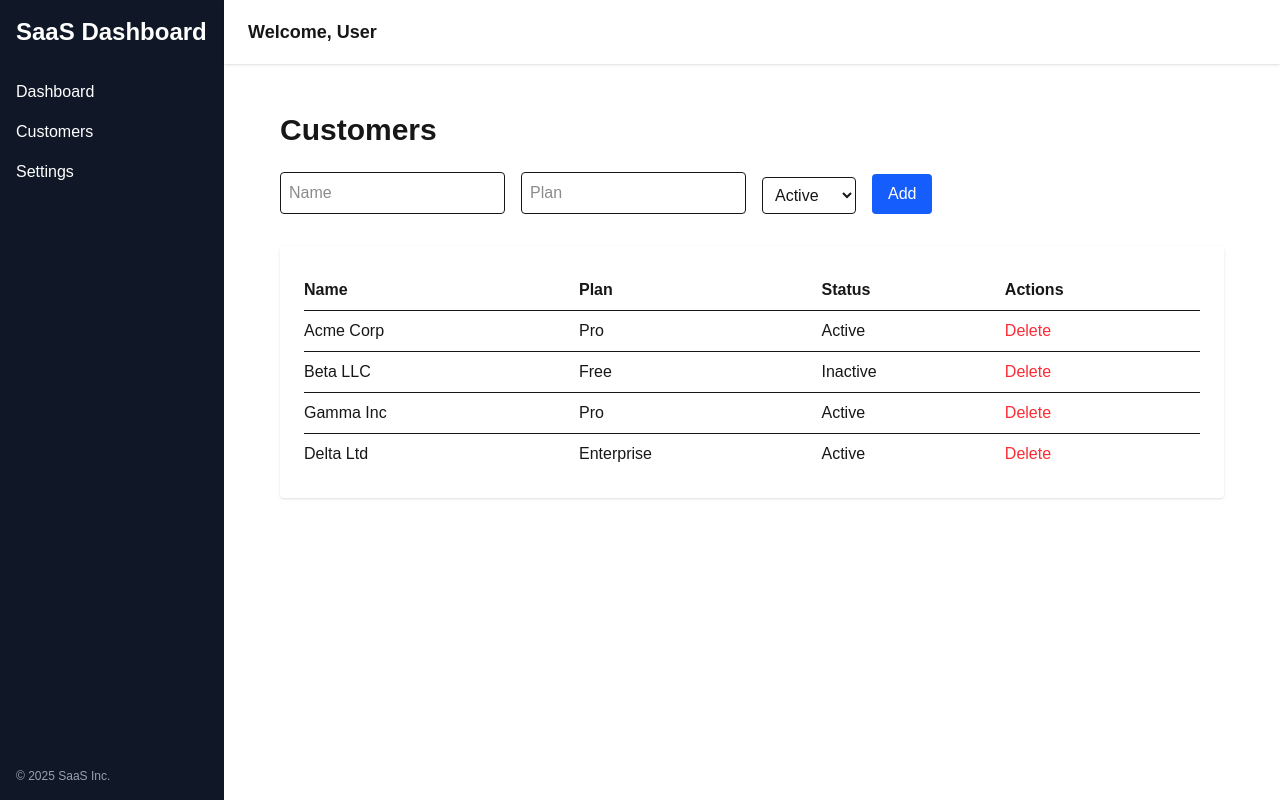
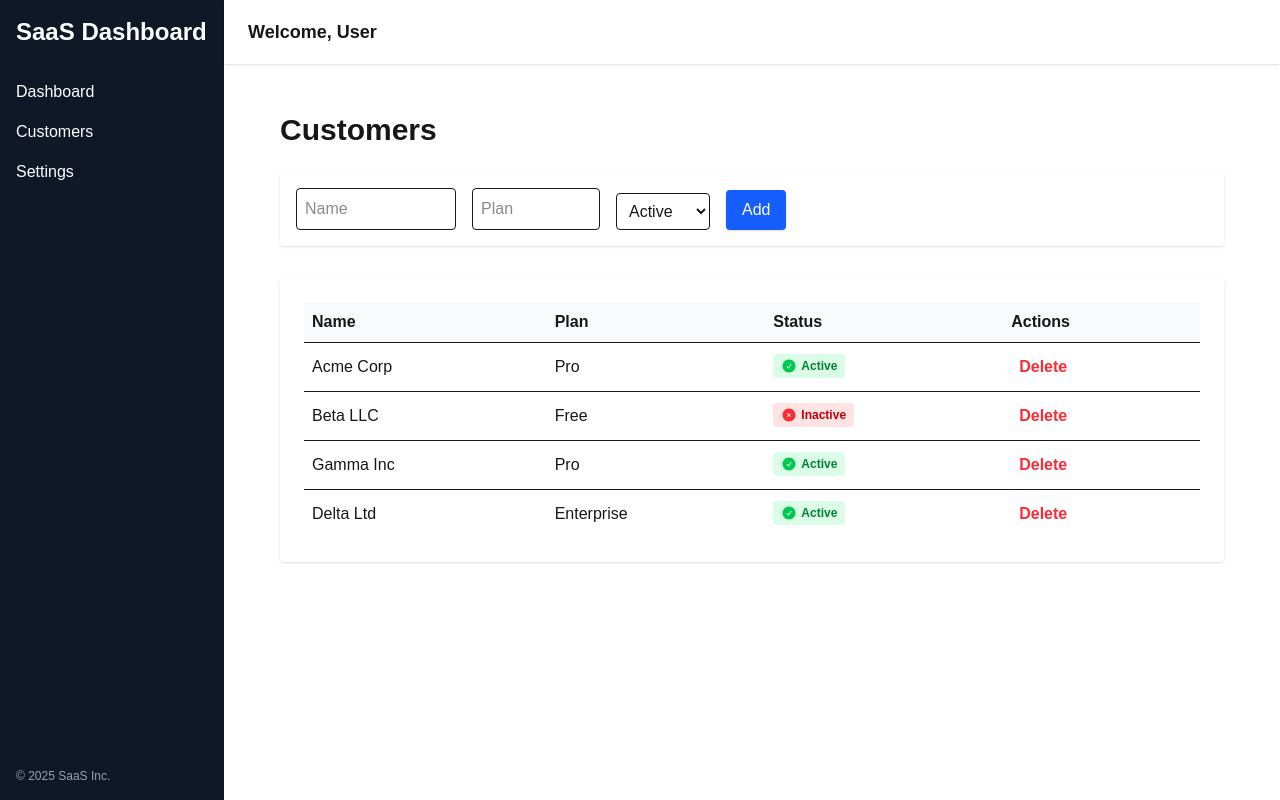
Before and after one commit to Muhammad124Ahmad/Saas-NextJS-Dashboard, a Next.js app: page /customers in a window 1280 px wide. Built offline with nearby package versions, Linux system fonts and the light colour scheme.

Commit message:
Polish Customers page UI: add status badges, improve table and form styling

```diff
--- a/src/app/customers/page.tsx
+++ b/src/app/customers/page.tsx
@@ -1,5 +1,6 @@
 import React, { useState } from 'react';
 import { mockTableData } from '../../data/mockDashboardData';
+import { StatusBadge } from '../../components/StatusBadge';
 
 export default function CustomersPage() {
   const [customers, setCustomers] = useState(mockTableData);
@@ -23,49 +24,49 @@ export default function CustomersPage() {
     <main className="p-8">
       <h1 className="text-3xl font-bold mb-6">Customers</h1>
       {/* Add Customer Form */}
-      <form className="mb-8 flex gap-4 items-end" onSubmit={handleAdd}>
+      <form className="mb-8 flex gap-4 items-end bg-white p-4 rounded shadow" onSubmit={handleAdd}>
         <input
-          className="border p-2 rounded"
+          className="border p-2 rounded w-40 focus:outline-blue-400"
           placeholder="Name"
           value={newCustomer.name}
           onChange={(e) => setNewCustomer({ ...newCustomer, name: e.target.value })}
         />
         <input
-          className="border p-2 rounded"
+          className="border p-2 rounded w-32 focus:outline-blue-400"
           placeholder="Plan"
           value={newCustomer.plan}
           onChange={(e) => setNewCustomer({ ...newCustomer, plan: e.target.value })}
         />
         <select
-          className="border p-2 rounded"
+          className="border p-2 rounded focus:outline-blue-400"
           value={newCustomer.status}
           onChange={(e) => setNewCustomer({ ...newCustomer, status: e.target.value })}
         >
           <option value="Active">Active</option>
           <option value="Inactive">Inactive</option>
         </select>
-        <button type="submit" className="bg-blue-600 text-white px-4 py-2 rounded">Add</button>
+        <button type="submit" className="bg-blue-600 hover:bg-blue-700 transition text-white px-4 py-2 rounded shadow">Add</button>
       </form>
       {/* Customers Table */}
       <div className="bg-white rounded shadow p-6">
         <table className="w-full text-left">
           <thead>
-            <tr>
-              <th className="py-2">Name</th>
-              <th className="py-2">Plan</th>
-              <th className="py-2">Status</th>
-              <th className="py-2">Actions</th>
+            <tr className="bg-gray-50">
+              <th className="py-2 px-2">Name</th>
+              <th className="py-2 px-2">Plan</th>
+              <th className="py-2 px-2">Status</th>
+              <th className="py-2 px-2">Actions</th>
             </tr>
           </thead>
           <tbody>
             {customers.map((row) => (
-              <tr key={row.id} className="border-t">
-                <td className="py-2">{row.name}</td>
-                <td className="py-2">{row.plan}</td>
-                <td className="py-2">{row.status}</td>
-                <td className="py-2">
+              <tr key={row.id} className="border-t hover:bg-gray-50 transition">
+                <td className="py-2 px-2 font-medium">{row.name}</td>
+                <td className="py-2 px-2">{row.plan}</td>
+                <td className="py-2 px-2"><StatusBadge status={row.status} /></td>
+                <td className="py-2 px-2">
                   <button
-                    className="text-red-500 hover:underline"
+                    className="text-red-500 hover:text-red-700 font-semibold px-2 py-1 rounded hover:bg-red-50 transition"
                     onClick={() => handleDelete(row.id)}
                   >
                     Delete
--- /dev/null
+++ b/src/components/StatusBadge.tsx
@@ -0,0 +1,13 @@
+import { CheckCircleIcon, XCircleIcon } from '@heroicons/react/24/solid';
+
+export function StatusBadge({ status }: { status: string }) {
+  return status === 'Active' ? (
+    <span className="inline-flex items-center gap-1 px-2 py-1 text-xs font-semibold bg-green-100 text-green-700 rounded">
+      <CheckCircleIcon className="w-4 h-4 text-green-500" /> Active
+    </span>
+  ) : (
+    <span className="inline-flex items-center gap-1 px-2 py-1 text-xs font-semibold bg-red-100 text-red-700 rounded">
+      <XCircleIcon className="w-4 h-4 text-red-500" /> Inactive
+    </span>
+  );
+}
```
Also changed, not shown: package.json (+7 -6 lines), 1 other file (tests, documents, lock files or other folders).
